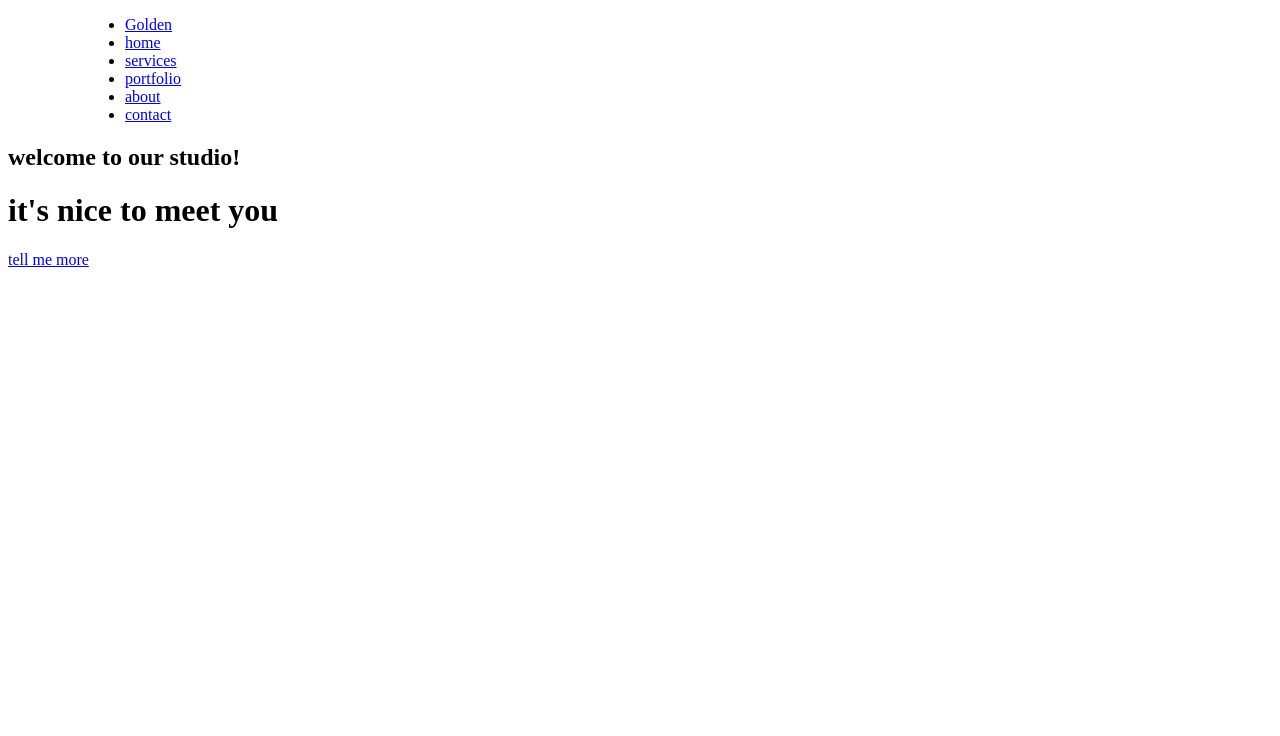
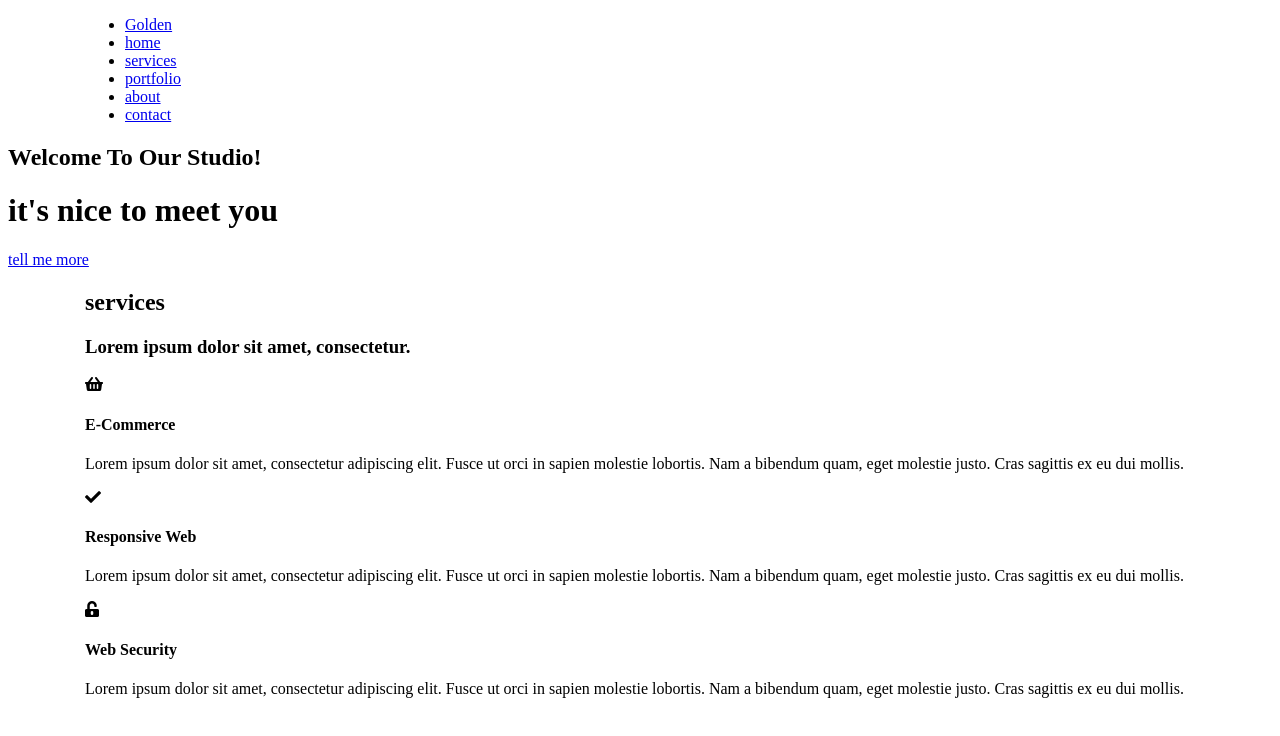
Before and after one commit to frantz92/golden_website, a website: page index.html in a window 1280 px wide. Drawn offline with nearby package versions, Linux system fonts and the light colour scheme; files that its build step writes are made by us from their sources; files whose address does not match are found by name.

Commit message:
Add services_v1 html

```diff
--- a/index.html
+++ b/index.html
@@ -4,6 +4,7 @@
         <meta name="viewport" content="width=device-width, initial-scale=1.0">
         <meta charset="utf-8">
         <title>Project: Golden</title>
+        <link rel="stylesheet" href="https://cdnjs.cloudflare.com/ajax/libs/font-awesome/5.9.0/css/all.min.css">
         <link rel="stylesheet" href="bootstrap-grid.css">
         <link rel="stylesheet" href="style.css">
     </head>
@@ -37,11 +38,35 @@
 
       <header class="splash">
             <div class="splash-inner">
-                <h2 class="page-title">welcome to our studio!</h2>
+                <h2 class="page-title">Welcome To Our Studio!</h2>
                 <h1 class="page-subtitle">it's nice to meet you</h1>
                 <a href="#" class="btn btn-one">tell me more</a>
             </div>
         </header>
 
+        <section class="services">
+            <div class="container">
+                <h1 class="section-title">services</h1>
+                <h3 class="section-subtitle">Lorem ipsum dolor sit amet, consectetur.</h3>
+                <div class="wrapper">
+                    <div class="box">
+                        <i class="fas fa-shopping-basket"></i>
+                        <h4 class="services-titles">E-Commerce</h4>
+                        <p>Lorem ipsum dolor sit amet, consectetur adipiscing elit. Fusce ut orci in sapien molestie lobortis. Nam a bibendum quam, eget molestie justo. Cras sagittis ex eu dui mollis.</p>
+                    </div>
+                    <div class="box">
+                      <i class="fas fa-check"></i>
+                      <h4 class="services-titles">Responsive Web</h4>
+                      <p>Lorem ipsum dolor sit amet, consectetur adipiscing elit. Fusce ut orci in sapien molestie lobortis. Nam a bibendum quam, eget molestie justo. Cras sagittis ex eu dui mollis.</p>
+                    </div>
+                    <div class="box">
+                      <i class="fas fa-unlock-alt"></i>
+                      <h4 class="services-titles">Web Security</h4>
+                      <p>Lorem ipsum dolor sit amet, consectetur adipiscing elit. Fusce ut orci in sapien molestie lobortis. Nam a bibendum quam, eget molestie justo. Cras sagittis ex eu dui mollis.</p>
+                    </div>
+                </div>
+            </div>
+        </section>
+
     </body>
   </html>
```
